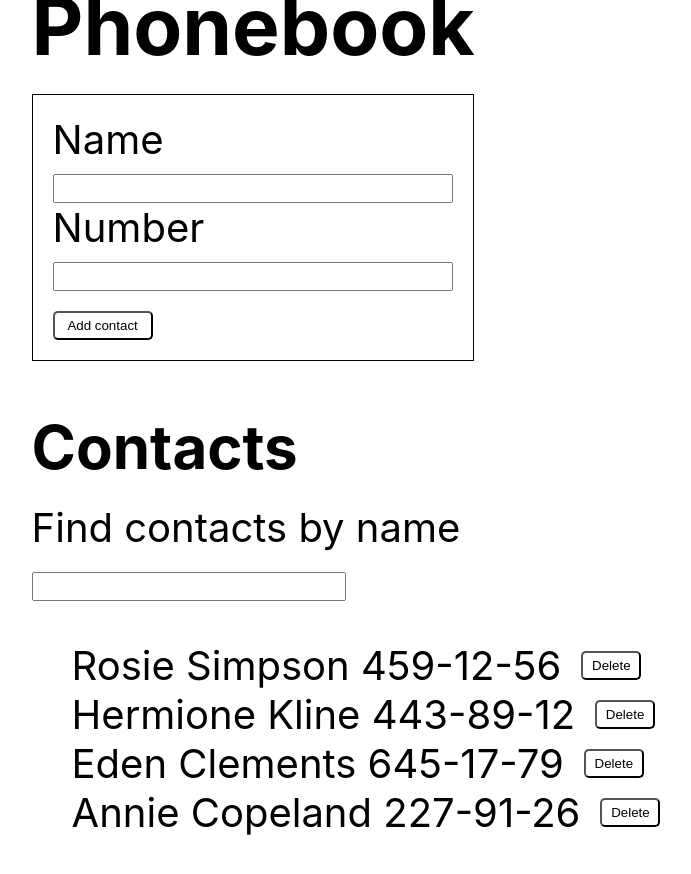
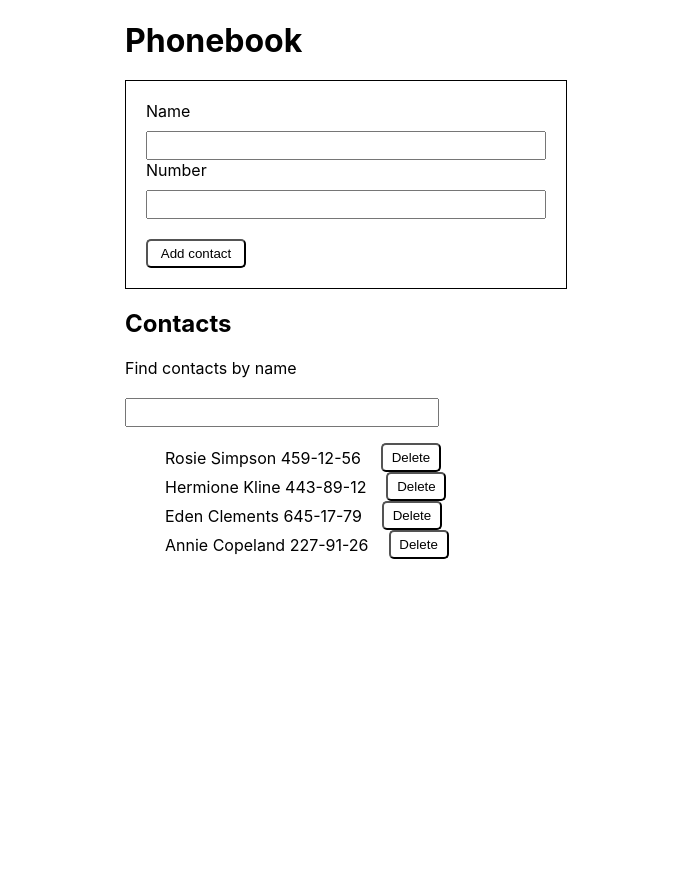
Before and after one commit to Evgeniy9009/goit-react-hw-02-phonebook, a React (Create React App) app: page / in a window 1280 px wide. Shown: the top 874 px of the page, without its empty margins (294-985 px from the left). After the commit the page ends 800 px from the top, so only its background shows below. Built offline with nearby package versions, Linux system fonts and the light colour scheme.

Commit message:
add propTypes , css

```diff
--- a/src/components/App.jsx
+++ b/src/components/App.jsx
@@ -4,11 +4,11 @@ export const App = () => {
   return (
     <div
       style={{
-        height: '100vh',
+
         display: 'flex',
         justifyContent: 'center',
-        alignItems: 'center',
-        fontSize: 40,
+        // alignItems: 'center',
+        // fontSize: 40,
         color: '#010101'
       }}
     >
--- a/src/components/Contacts/Contacts.jsx
+++ b/src/components/Contacts/Contacts.jsx
@@ -42,7 +42,7 @@ export default class Contacts extends Component {
 
     isDuplicate({ name, number }) {
         const { contacts } = this.state
-        const res = contacts.find((item) => item.name === name || item.number === number)
+        const res = contacts.find((item) => item.name.toLocaleLowerCase() === name.toLocaleLowerCase() || item.number === number)
         return res
     }
 
--- a/src/components/Filter/Filter.jsx
+++ b/src/components/Filter/Filter.jsx
@@ -1,4 +1,5 @@
 import css from 'components/Filter/Filter.module.css'
+import PropTypes from 'prop-types'
 
 export default function Filter({filter, handleChange}) {
     return (
@@ -8,3 +9,8 @@ export default function Filter({filter, handleChange}) {
         </div>
   )
 }
+
+Filter.propTypes = {
+    filter: PropTypes.string.isRequired,
+    handleChange: PropTypes.func.isRequired
+}
```
Also changed, not shown: src/components/ContactForm/ContactForm.jsx (+0 -14 lines), src/components/ContactList/ContactList.jsx (+13 -0 lines).
